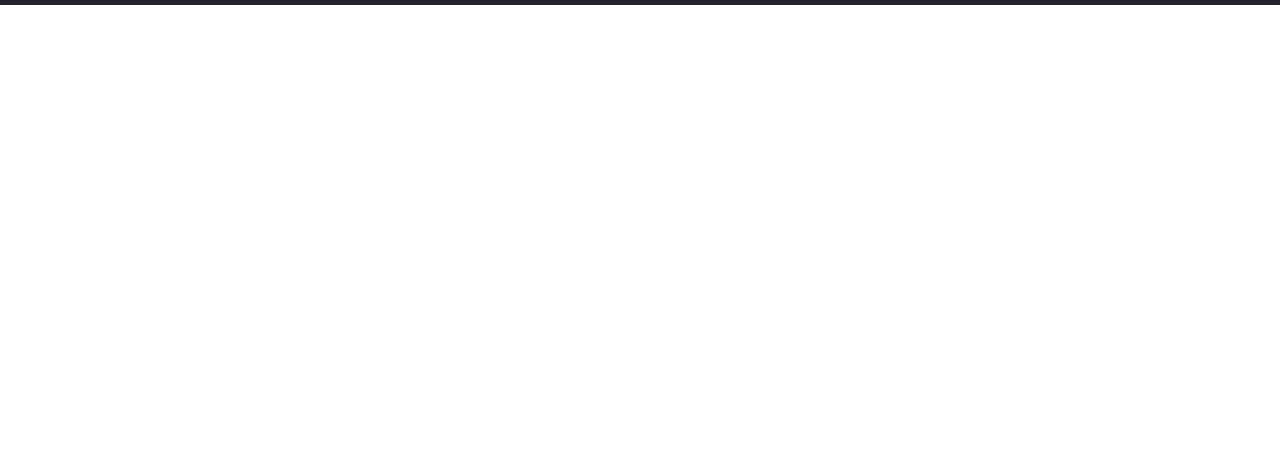
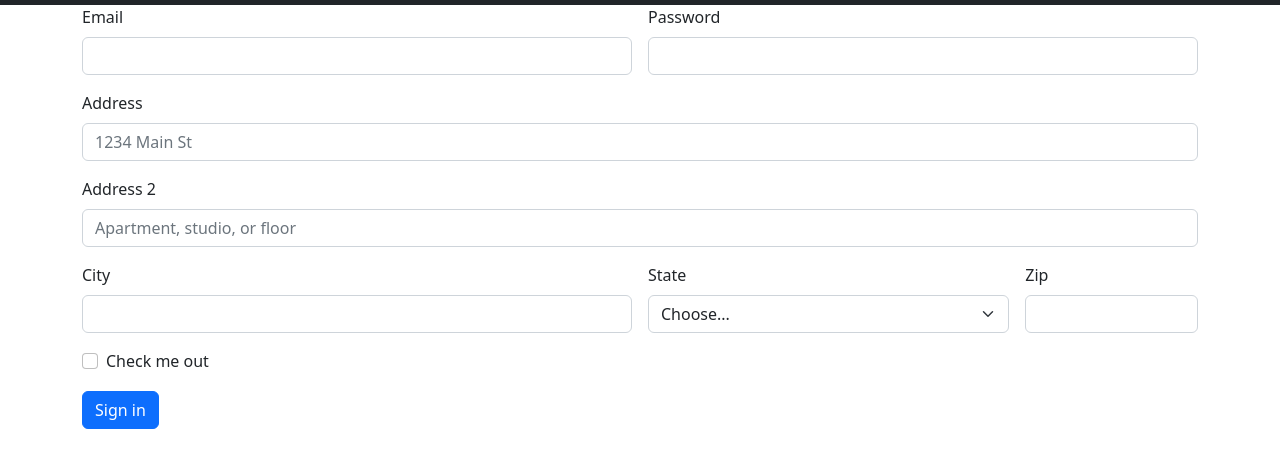
Before and after one commit to prajapati-arjun/hacktoberfest, a plain HTML site: page index.html in a window 1280 px wide. Shown: the part 51-518 px from the top of the page. Drawn offline with nearby package versions, Linux system fonts and the light colour scheme.

Commit message:
added form

```diff
--- a/index.html
+++ b/index.html
@@ -43,6 +43,57 @@
           </div>
         </div>
       </nav>
+
+<div class="container">
+
+    <form class="row g-3">
+        <div class="col-md-6">
+          <label for="inputEmail4" class="form-label">Email</label>
+          <input type="email" class="form-control" id="inputEmail4">
+        </div>
+        <div class="col-md-6">
+          <label for="inputPassword4" class="form-label">Password</label>
+          <input type="password" class="form-control" id="inputPassword4">
+        </div>
+        <div class="col-12">
+          <label for="inputAddress" class="form-label">Address</label>
+          <input type="text" class="form-control" id="inputAddress" placeholder="1234 Main St">
+        </div>
+        <div class="col-12">
+          <label for="inputAddress2" class="form-label">Address 2</label>
+          <input type="text" class="form-control" id="inputAddress2" placeholder="Apartment, studio, or floor">
+        </div>
+        <div class="col-md-6">
+          <label for="inputCity" class="form-label">City</label>
+          <input type="text" class="form-control" id="inputCity">
+        </div>
+        <div class="col-md-4">
+          <label for="inputState" class="form-label">State</label>
+          <select id="inputState" class="form-select">
+            <option selected>Choose...</option>
+            <option>...</option>
+          </select>
+        </div>
+        <div class="col-md-2">
+          <label for="inputZip" class="form-label">Zip</label>
+          <input type="text" class="form-control" id="inputZip">
+        </div>
+        <div class="col-12">
+          <div class="form-check">
+            <input class="form-check-input" type="checkbox" id="gridCheck">
+            <label class="form-check-label" for="gridCheck">
+              Check me out
+            </label>
+          </div>
+        </div>
+        <div class="col-12">
+          <button type="submit" class="btn btn-primary">Sign in</button>
+        </div>
+      </form>
+
+</div>
+
+
     <script src="https://cdn.jsdelivr.net/npm/bootstrap@5.2.2/dist/js/bootstrap.bundle.min.js" integrity="sha384-OERcA2EqjJCMA+/3y+gxIOqMEjwtxJY7qPCqsdltbNJuaOe923+mo//f6V8Qbsw3" crossorigin="anonymous"></script>
   </body>
 </html>
```
